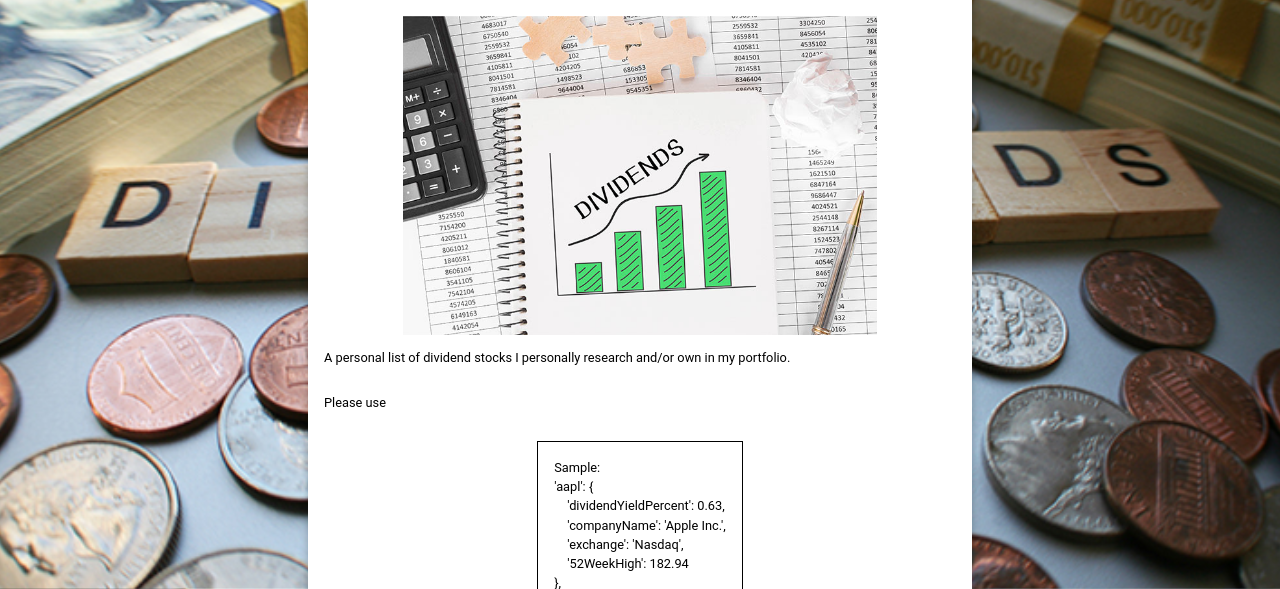
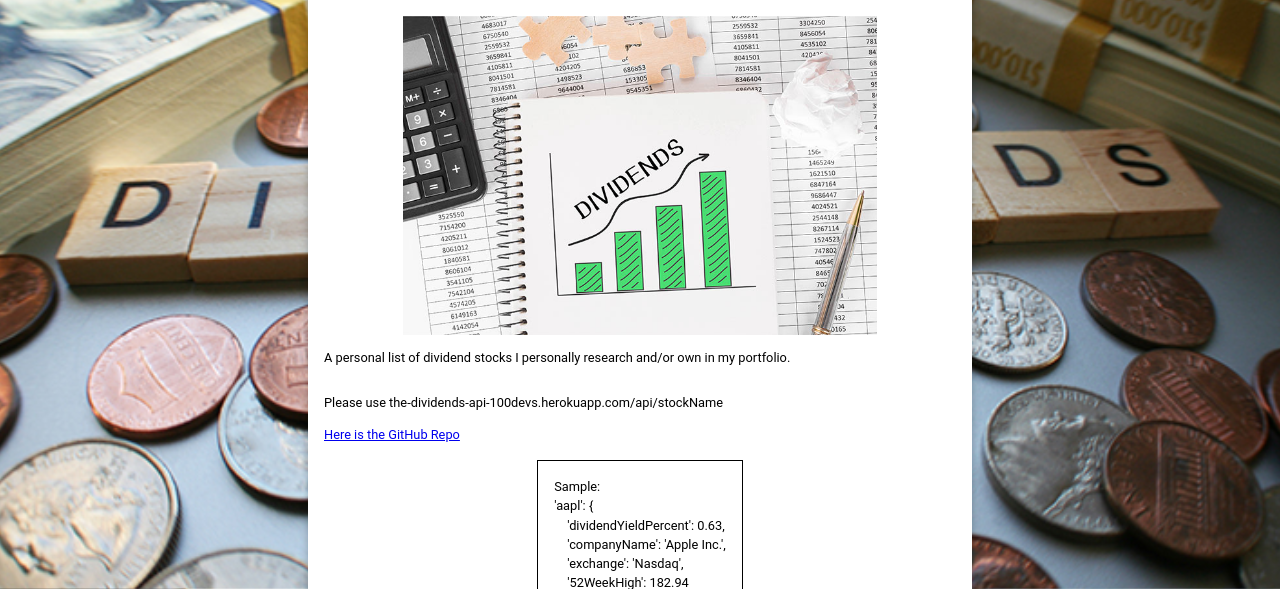
Before and after one commit to ChavGill/the-dividend-api, a website: page index.html in a window 1280 px wide. Shown: the part 211-800 px from the top of the page. Drawn offline with Linux system fonts and the light colour scheme.

Commit message:
Update index.html

```diff
--- a/index.html
+++ b/index.html
@@ -14,8 +14,8 @@
     <h1>Welcome to TheDividends API</h1>
     <img src="public/img/dividends.jpeg" alt="Dividends">
     <p>A personal list of dividend stocks I personally research and/or own in my portfolio.</p>
-    <p>Please use </p>
-    <a href=""></a>
+    <p>Please use the-dividends-api-100devs.herokuapp.com/api/stockName</p>
+    <a href="https://github.com/ChavGill/the-dividend-api">Here is the GitHub Repo</a>
 
      <p class ="sample">Sample:<br>
         'aapl': { <br>
```
